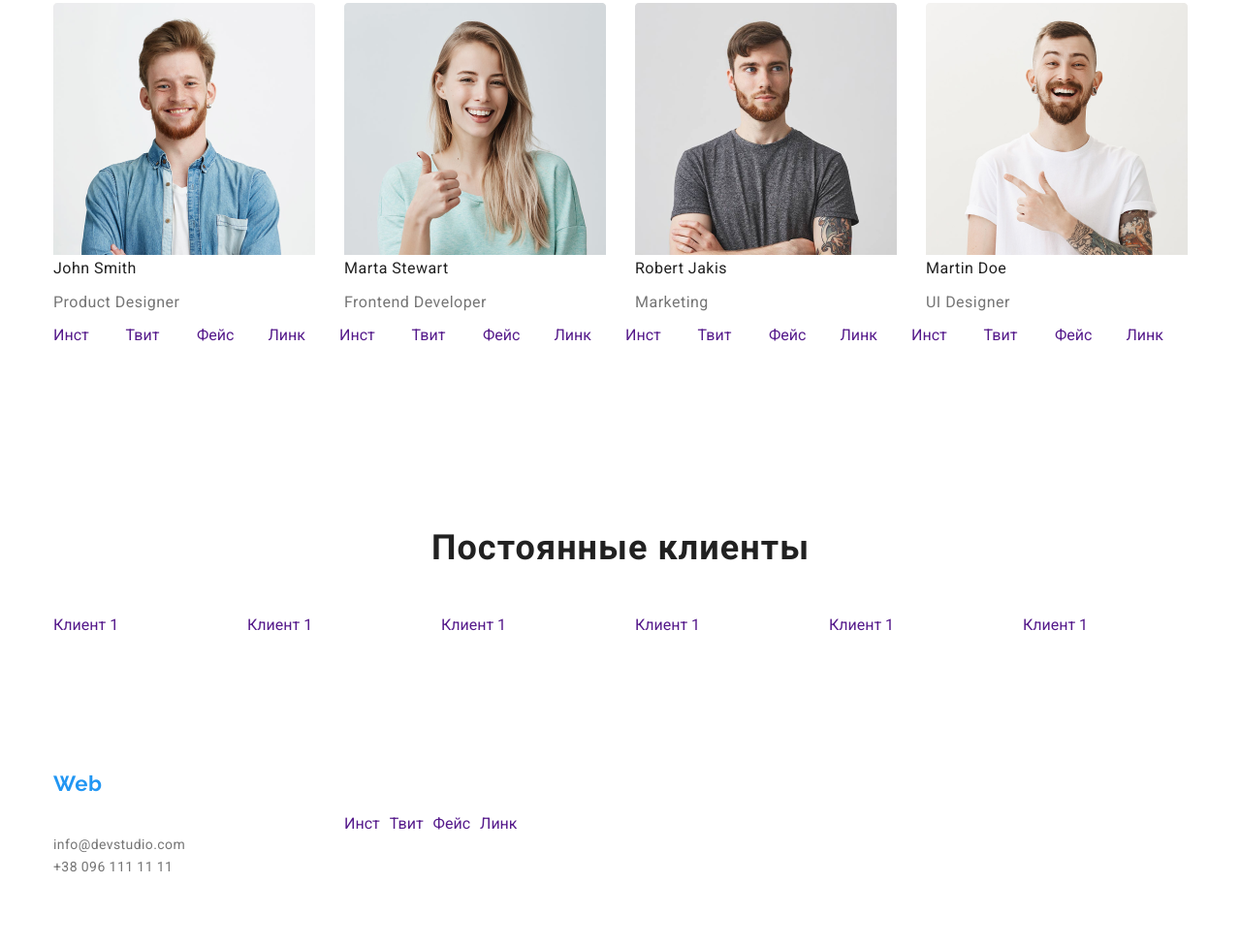
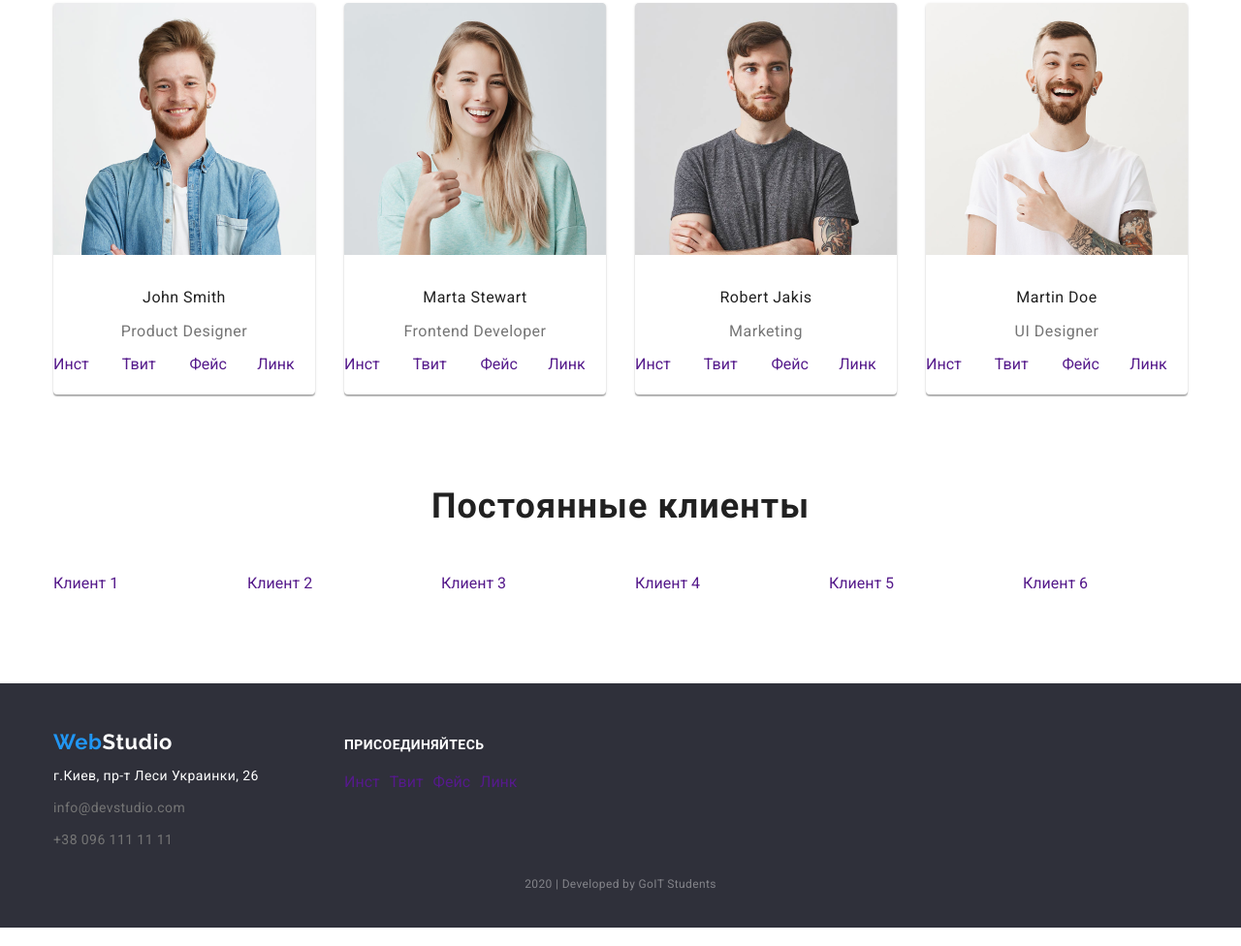
Before and after one commit to Max-Lytvyniuk/goit-markup-hw-03, a plain HTML site: page index.html in a window 1280 px wide. Shown: the part 1224-2200 px from the top of the page at 97% size. Drawn offline with nearby package versions, Linux system fonts and the light colour scheme.

Commit message:
another one

```diff
--- a/css/styles.css
+++ b/css/styles.css
@@ -225,6 +225,10 @@ a {
 .team-item {
   width: calc((100% - 90px) / 4);
   margin-right: 30px;
+  background: var(--primary-white-color);
+  box-shadow: 0px 2px 1px rgba(0, 0, 0, 0.2), 0px 1px 1px rgba(0, 0, 0, 0.14),
+    0px 1px 3px rgba(0, 0, 0, 0.12);
+  border-radius: 4px;
 }
 
 .team-item:nth-child(4n) {
@@ -239,6 +243,9 @@ a {
 .social-item {
   width: 270px;
   margin-right: 10px;
+
+  justify-content: space-evenly;
+  padding-bottom: 21px;
 }
 
 .social-item:last-child {
@@ -251,20 +258,24 @@ a {
 
 .section-team {
   margin-bottom: 94px;
-  padding-top: 94px;
-  padding-bottom: 94px;
+  margin-top: 94px;
+  margin-bottom: 94px;
 }
 
 .team-tittle,
 .team-name {
   color: var(--tittle-text-color);
+  text-align: center;
 }
 .team-profession {
   margin-top: 0;
   margin-bottom: 16px;
 
+  justify-content: space-evenly;
+
   color: var(--primaty-text-color);
   font-size: 16px;
+  text-align: center;
   line-height: 1.19;
   letter-spacing: 0.03em;
 }
@@ -278,6 +289,8 @@ a {
   margin-top: 0;
   margin-bottom: 50px;
 
+  justify-content: space-evenly;
+
   font-weight: 700;
   font-size: 36px;
   line-height: 1.17;
@@ -286,7 +299,7 @@ a {
 }
 
 .team-name {
-  margin-top: 0;
+  margin-top: 30px;
   margin-bottom: 10;
 
   font-weight: 500;
@@ -355,6 +368,10 @@ a {
 }
 
 /* Footer */
+footer {
+  background-color: #2f303a;
+}
+
 .footer {
   display: flex;
   align-items: baseline;
@@ -369,6 +386,10 @@ a {
 
   width: 231px;
   margin-right: 69px;
+}
+
+.footer-flex-item {
+  margin-bottom: 9px;
 }
 
 /* .invite-flex {
@@ -422,9 +443,13 @@ a {
 
 .address-str {
   margin-top: 0;
-  margin-bottom: 9px;
+  margin-bottom: 0px;
 
   color: var(--primary-white-color);
+  font-style: normal;
+  font-size: 14px;
+  line-height: 1.71;
+  letter-spacing: 0.03em;
 }
 
 .address-contact {
@@ -439,7 +464,7 @@ a {
 }
 
 .address-contact:last-child {
-  margin-bottom: 0;
+  /* margin-bottom: 0; */
 }
 
 .invite {
@@ -491,6 +516,12 @@ a {
 .button {
   margin-right: 8px;
 
+  background-color: #f5f4fa;
+  /* outline: 2px solid transparent; */
+  border-radius: 4px;
+  box-shadow: 0px 2px 1px rgba(0, 0, 0, 0.2), 0px 1px 1px rgba(0, 0, 0, 0.14),
+    0px 1px 3px rgba(0, 0, 0, 0.12);
+
   font-weight: 500;
   font-size: 16px;
   line-height: 1.62;
@@ -508,9 +539,12 @@ a {
 }
 
 .work-item {
-  width: calc((100% - 60px) / 3);
+  /* width: calc((100% - 60px) / 3); */
+  width: 370px;
   margin-right: 30px;
   margin-bottom: 30px;
+
+  box-shadow: 0px 4px 4px rgba(0, 0, 0, 0.25);
 }
 
 .work-item:nth-child(3n) {
@@ -518,7 +552,7 @@ a {
 }
 
 .work-item:nth-last-child(-n + 3) {
-  margin-bottom: 0;
+  margin-bottom: 94px;
 }
 
 /* .work {
@@ -541,6 +575,10 @@ a {
   margin-top: 0;
   margin-bottom: 4px;
 
+  padding-top: 20px;
+  padding-left: 24px;
+  padding-right: 24px;
+
   color: var(--tittle-text-color);
 
   font-weight: 700;
@@ -553,6 +591,10 @@ a {
   margin-top: 0;
   margin-bottom: 0;
 
+  padding-bottom: 20px;
+  padding-left: 24px;
+  padding-right: 24px;
+
   color: var(--primaty-text-color);
   font-size: 16px;
   line-height: 1.87;
--- a/index.html
+++ b/index.html
@@ -166,6 +166,28 @@
                 <h3 class="team-name">John Smith</h3>
                 <p class="team-profession">Product Designer</p>
               </a>
+              <ul class="social-list list">
+                <li class="social-item">
+                  <a href="" aria-label="Ссылка на инстаграм" class="link"
+                    >Инст</a
+                  >
+                </li>
+                <li class="social-item">
+                  <a href="" aria-label="Ссылка на твиттер" class="link"
+                    >Твит</a
+                  >
+                </li>
+                <li class="social-item">
+                  <a href="" aria-label="Ссылка на фейсбук" class="link"
+                    >Фейс</a
+                  >
+                </li>
+                <li class="social-item">
+                  <a href="" aria-label="Ссылка на линкедин" class="link"
+                    >Линк</a
+                  >
+                </li>
+              </ul>
             </li>
 
             <li class="team-item">
@@ -182,6 +204,28 @@
                 <h3 class="team-name">Marta Stewart</h3>
                 <p class="team-profession">Frontend Developer</p>
               </a>
+              <ul class="social-list list">
+                <li class="social-item">
+                  <a href="" aria-label="Ссылка на инстаграм" class="link"
+                    >Инст</a
+                  >
+                </li>
+                <li class="social-item">
+                  <a href="" aria-label="Ссылка на твиттер" class="link"
+                    >Твит</a
+                  >
+                </li>
+                <li class="social-item">
+                  <a href="" aria-label="Ссылка на фейсбук" class="link"
+                    >Фейс</a
+                  >
+                </li>
+                <li class="social-item">
+                  <a href="" aria-label="Ссылка на линкедин" class="link"
+                    >Линк</a
+                  >
+                </li>
+              </ul>
             </li>
 
             <li class="team-item">
@@ -198,6 +242,28 @@
                 <h3 class="team-name">Robert Jakis</h3>
                 <p class="team-profession">Marketing</p>
               </a>
+              <ul class="social-list list">
+                <li class="social-item">
+                  <a href="" aria-label="Ссылка на инстаграм" class="link"
+                    >Инст</a
+                  >
+                </li>
+                <li class="social-item">
+                  <a href="" aria-label="Ссылка на твиттер" class="link"
+                    >Твит</a
+                  >
+                </li>
+                <li class="social-item">
+                  <a href="" aria-label="Ссылка на фейсбук" class="link"
+                    >Фейс</a
+                  >
+                </li>
+                <li class="social-item">
+                  <a href="" aria-label="Ссылка на линкедин" class="link"
+                    >Линк</a
+                  >
+                </li>
+              </ul>
             </li>
 
             <li class="team-item">
@@ -214,10 +280,32 @@
                 <h3 class="team-name">Martin Doe</h3>
                 <p class="team-profession">UI Designer</p>
               </a>
+              <ul class="social-list list">
+                <li class="social-item">
+                  <a href="" aria-label="Ссылка на инстаграм" class="link"
+                    >Инст</a
+                  >
+                </li>
+                <li class="social-item">
+                  <a href="" aria-label="Ссылка на твиттер" class="link"
+                    >Твит</a
+                  >
+                </li>
+                <li class="social-item">
+                  <a href="" aria-label="Ссылка на фейсбук" class="link"
+                    >Фейс</a
+                  >
+                </li>
+                <li class="social-item">
+                  <a href="" aria-label="Ссылка на линкедин" class="link"
+                    >Линк</a
+                  >
+                </li>
+              </ul>
             </li>
           </ul>
 
-          <ul class="social-list list">
+          <!-- <ul class="social-list list">
             <li class="social-item">
               <a href="" aria-label="Ссылка на инстаграм" class="link">Инст</a>
             </li>
@@ -269,7 +357,7 @@
             <li class="social-item">
               <a href="" aria-label="Ссылка на линкедин" class="link">Линк</a>
             </li>
-          </ul>
+          </ul> -->
         </div>
       </section>
 
@@ -285,28 +373,28 @@
               >
             </li>
             <li class="clients-item">
-              <a href="" aria-label="Ссылка на клиента 1" class="link"
-                >Клиент 1</a
+              <a href="" aria-label="Ссылка на клиента 2" class="link"
+                >Клиент 2</a
               >
             </li>
             <li class="clients-item">
-              <a href="" aria-label="Ссылка на клиента 1" class="link"
-                >Клиент 1</a
+              <a href="" aria-label="Ссылка на клиента 3" class="link"
+                >Клиент 3</a
               >
             </li>
             <li class="clients-item">
-              <a href="" aria-label="Ссылка на клиента 1" class="link"
-                >Клиент 1</a
+              <a href="" aria-label="Ссылка на клиента 4" class="link"
+                >Клиент 4</a
               >
             </li>
             <li class="clients-item">
-              <a href="" aria-label="Ссылка на клиента 1" class="link"
-                >Клиент 1</a
+              <a href="" aria-label="Ссылка на клиента 5" class="link"
+                >Клиент 5</a
               >
             </li>
             <li class="clients-item">
-              <a href="" aria-label="Ссылка на клиента 1" class="link"
-                >Клиент 1</a
+              <a href="" aria-label="Ссылка на клиента 6" class="link"
+                >Клиент 6</a
               >
             </li>
           </ul>
@@ -315,7 +403,7 @@
     </main>
 
     <footer>
-      <div class="container footer">
+      <div class="footer container">
         <div class="footer-flex">
           <a href="./" class="logo-white">
             <span class="logo-blue">Web</span>Studio
```
